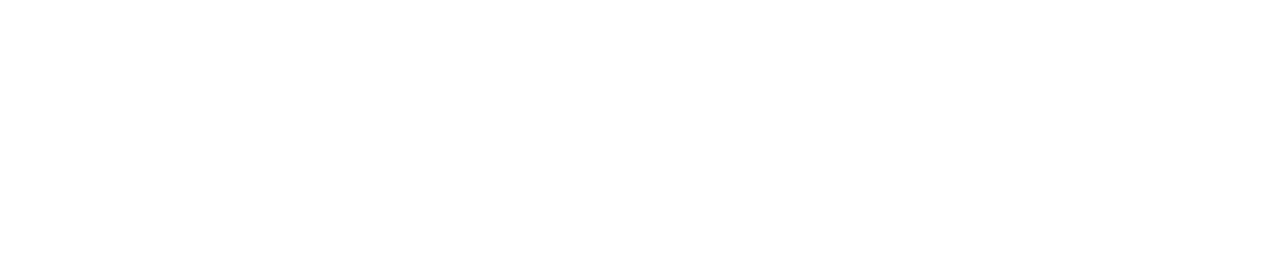
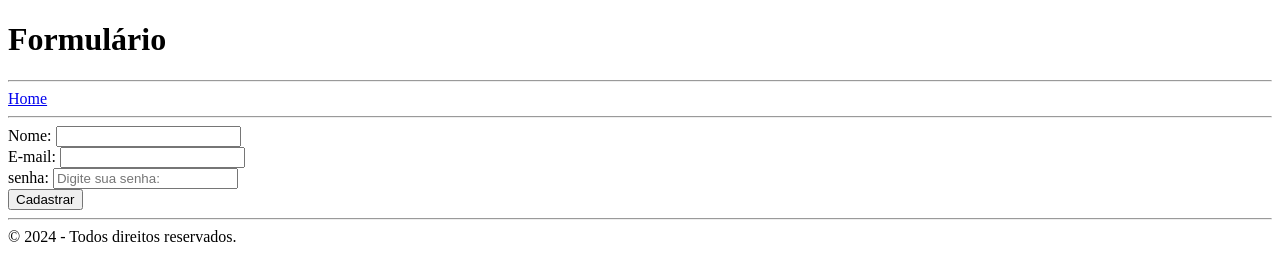
Before and after one commit to LucMM27/One_repositi, a plain HTML site: page HTML/exercicio1.html in a window 1280 px wide. Drawn offline with Linux system fonts and the light colour scheme.

Commit message:
exercicio e a alteração do form, OBS: espero que não va todos os arquivos dnovo

```diff
--- a/HTML/exercicio1.html
+++ b/HTML/exercicio1.html
@@ -1,11 +1,31 @@
 <!DOCTYPE html>
 <html lang="pt-BR">
 <head>
+    <title>Cadastro</title>
     <meta charset="UTF-8">
     <meta name="viewport" content="width=device-width, initial-scale=1.0">
-    <title>Document</title>
+    <body>
 </head>
-<body>
-
+<header>
+    <h1>Formulário</h1>
+        <nav>
+            <hr>
+            <a href="index.html">Home</a>
+            <hr>
+        </nav>
+</header>
+    <main>
+        <form>
+            <label>Nome:</label>
+            <input type="text"/> <br/>
+            <label>E-mail:</label>
+            <input type="email"/><br/>
+            <label>senha:</label>
+            <input type="password" placeholder="Digite sua senha:"><br/>
+            <button type="submit">Cadastrar</button>
+            <hr/>
+            <footer>
+                &copy; 2024 - Todos direitos reservados.
+        </footer>
 </body>
 </html>
```
Also changed, not shown: HTML/Form.html (+3 -3 lines).
